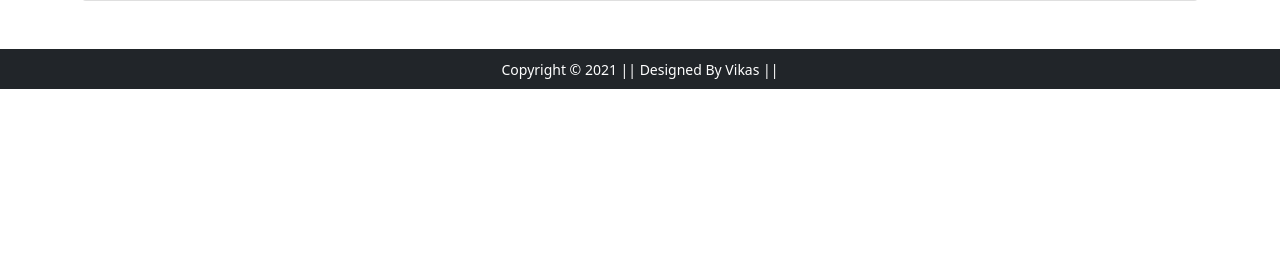
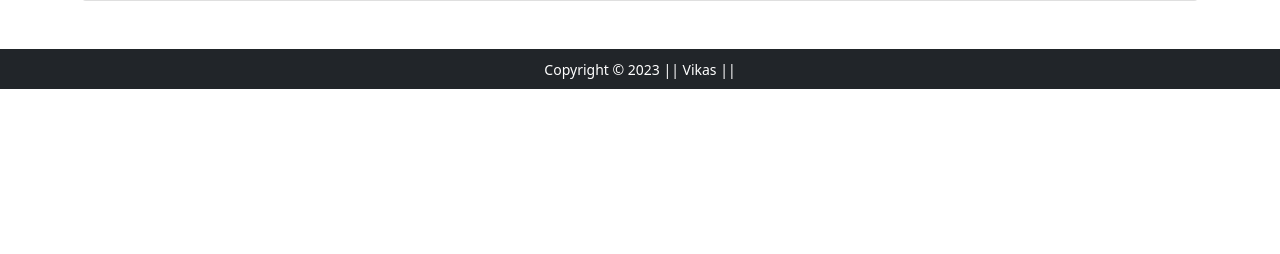
Before and after one commit to vikascod/Ecommerce-Project-Django, a Django app: page /about/ in a window 1280 px wide. Shown: the part 339-593 px from the top of the page. Run offline with Django 4.2, Linux system fonts and the light colour scheme; some libraries are stand-ins or nearby versions.

Commit message:
change template

```diff
--- a/app/templates/app/base.html
+++ b/app/templates/app/base.html
@@ -109,7 +109,7 @@
 
 
     <footer class="container-fluid bg-dark text-center p-2 mt-5">
-        <small class="text-white">Copyright &copy; 2021 || Designed By Vikas || </small>
+        <small class="text-white">Copyright &copy; 2023 || Vikas || </small>
         {% comment %} <img src="{% static 'app/images/payment.png' %}" alt="" srcset="" class="img-fluid" height="2px"> {% endcomment %}
     </footer>
 
```
